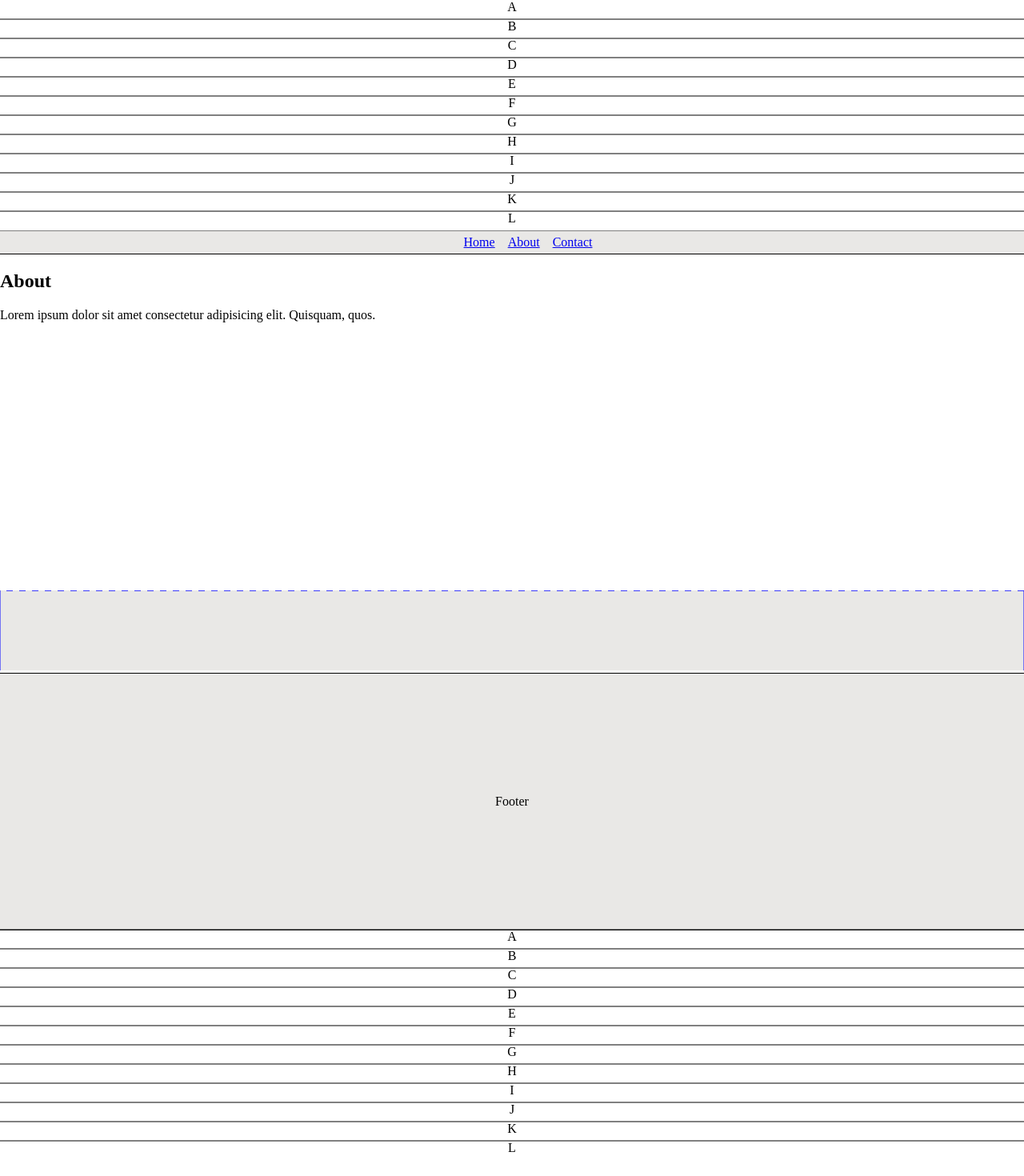
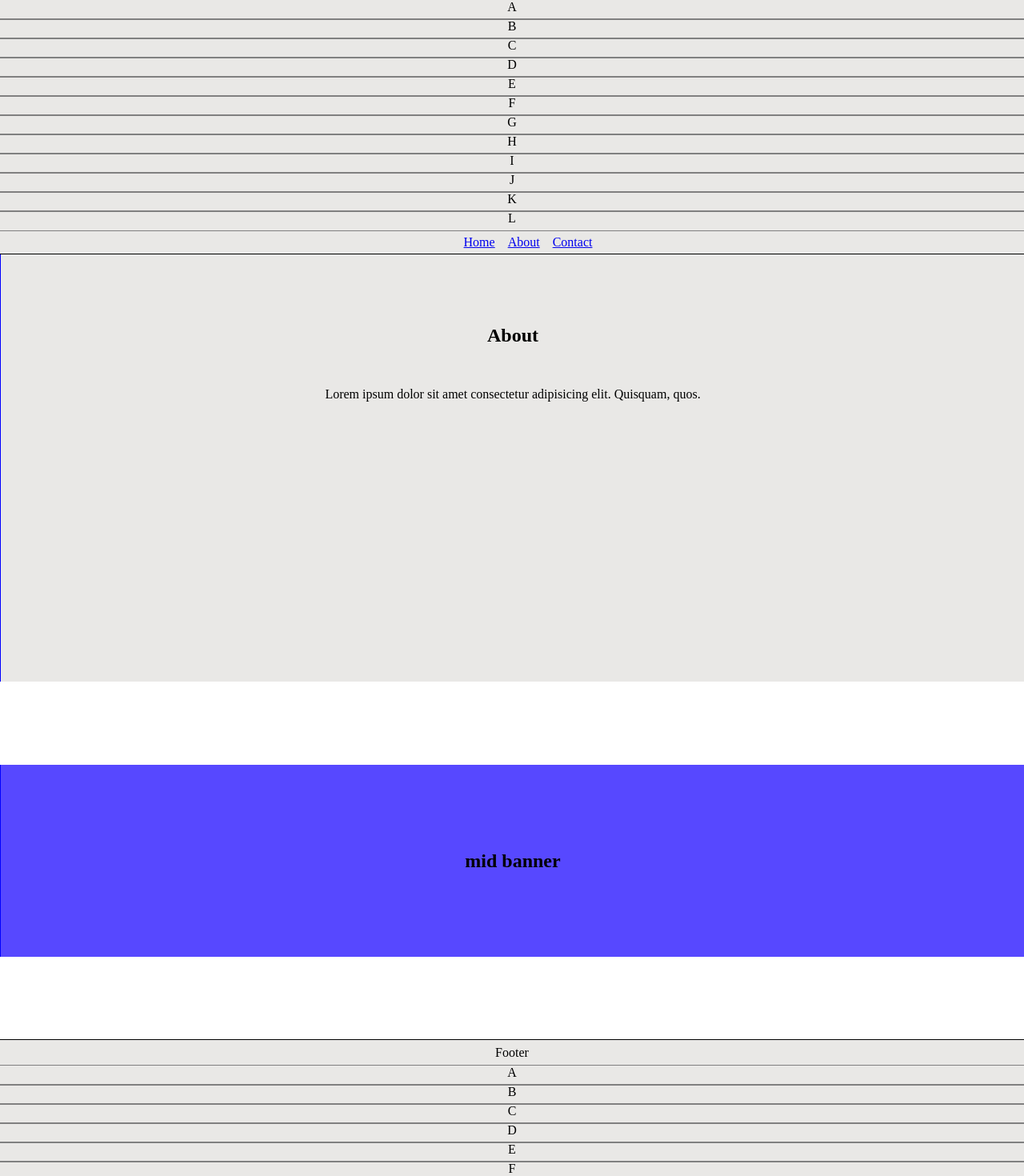
Before and after one commit to devtoti/blueprint, a SvelteKit app: page /about in a window 1280 px wide. Shown: the top 1470 px of the page at 80% size. Built offline with nearby package versions, Linux system fonts and the light colour scheme.

Commit message:
Style subsections with midbanner

```diff
--- a/src/lib/components/Footer.svelte
+++ b/src/lib/components/Footer.svelte
@@ -1,23 +1,15 @@
 <script lang="ts">
   import HorizontalAxes from "./HorizontalAxes.svelte";
-  import DividerTrapezoid from "./DividerTrapezoid.svelte";
-  import { GRID } from "$lib/utils/gridData";
+
   let { window } = $props();
-  let isMobile = $derived(window.width <= 464);
-  let grid = $derived(GRID());
 </script>
 
-<DividerTrapezoid
-  width={window.width}
-  y={isMobile ? 16 : 100}
-  w={isMobile ? 16 : grid.getColumnsDistance(1) + grid.gap * 2.5}
-  startEnd={1}
-  invert
-/>
 <footer class="footer">
-  <p>Footer</p>
+  <article class="footer-container">
+    <p>Footer</p>
+  </article>
+  <HorizontalAxes width={window.width} height={window.height} />
 </footer>
-<HorizontalAxes width={window.width} height={window.height} />
 
 <style>
   * {
@@ -32,10 +24,18 @@
     justify-content: center;
     align-items: center;
     flex-direction: column;
-    background-color: #e9e8e6;
+    background-color: #c2c2c2;
     padding: 0;
     outline: 1px solid #000;
     height: 40svh;
     grid-column: 2 / -2;
   }
+  .footer-container {
+    height: 100%;
+    width: 100%;
+    background-color: #e9e8e6;
+    display: flex;
+    align-items: center;
+    justify-content: center;
+  }
 </style>
--- a/src/lib/components/HorizontalAxes.svelte
+++ b/src/lib/components/HorizontalAxes.svelte
@@ -39,7 +39,7 @@
 
 <style>
   ul {
-    grid-column: 2 / -2;
+    grid-column: 1 / -1;
     width: 100%;
     list-style: none;
     margin: 0;
@@ -51,6 +51,7 @@
     width: 100%;
     text-align: center;
     outline: 1px solid gray;
+    background-color: #e9e8e6;
   }
   ul:last-child {
     grid-column-end: -2;
--- a/src/lib/components/Navbar.svelte
+++ b/src/lib/components/Navbar.svelte
@@ -3,8 +3,9 @@
   let { window } = $props();
 </script>
 
+<nav>
   <HorizontalAxes width={window.width} height={window.height} />
-<nav>
+  <article class="nav-container">
     <ul class="nav-links">
       <li>
         <a href="/">Home</a>
@@ -16,26 +17,39 @@
         <a href="/contact">Contact</a>
       </li>
     </ul>
+  </article>
 </nav>
 
 <style>
   nav {
     padding-bottom: 1rem;
-    height: 28px;
-    display: flex;
+    height: 52px;
     justify-content: space-between;
     flex-direction: column;
+    background-color: #c2c2c2;
+    padding: 0;
+    position: sticky;
+    top: 0;
+    z-index: 100;
+  }
+  .nav-container {
+    height: 28px;
+    grid-column: 1 / -1;
+    width: 100%;
+    display: grid;
+    place-items: center;
+    justify-content: center;
     background-color: #e9e8e6;
-    padding: 0;
     border-bottom: 1px solid #000;
     border-top: 1px solid #000;
   }
   ul.nav-links {
-    grid-column: 2 / -2;
     list-style: none;
+    align-self: center;
+    justify-self: center;
+    width: 100%;
     gap: 1rem;
     margin: auto;
     display: flex;
-    justify-content: space-between;
   }
 </style>
--- a/src/routes/about/+page.svelte
+++ b/src/routes/about/+page.svelte
@@ -1,12 +1,70 @@
+<script lang="ts">
+  import DividerTrapezoid from "$lib/components/DividerTrapezoid.svelte";
+  import { getContext, onMount } from "svelte";
+  import LandingMidBanner from "$lib/components/LandingMidBanner.svelte";
+  import { GRID } from "$lib/utils/gridData";
+  let WINDOW: { width: number; height: number } = getContext("WINDOW");
+  let isMobile = $derived(WINDOW.width <= 464);
+  let grid = $state(GRID());
+  onMount(() => {
+    grid = GRID();
+    window.addEventListener("resize", () => {
+      grid = GRID();
+    });
+    return () => {
+      window.removeEventListener("resize", () => {});
+    };
+  });
+</script>
+
+<main>
   <section class="about-page">
     <h1>About</h1>
     <p>
       Lorem ipsum dolor sit amet consectetur adipisicing elit. Quisquam, quos.
     </p>
   </section>
+  <DividerTrapezoid
+    width={WINDOW.width}
+    y={isMobile ? 16 : 100}
+    w={isMobile ? 16 : grid.getColumnsDistance(1) + grid.gap * 2.5}
+    startEnd={1}
+  />
+  <section class="mid-banner-container">
+    <LandingMidBanner />
+  </section>
+  <DividerTrapezoid
+    width={WINDOW.width}
+    y={isMobile ? 16 : 100}
+    w={isMobile ? 16 : grid.getColumnsDistance(1) + grid.gap * 2.5}
+    startEnd={1}
+    invert
+  />
+</main>
 
 <style>
+  section {
+    border: 1.5px solid blue;
+    background-color: #e9e8e6;
+    border-top: 0;
+    border-bottom: 0;
+    grid-column: 1 / -1;
+    width: 100%;
+    display: flex;
+    flex-direction: column;
+    gap: 1rem;
+    align-items: center;
+    justify-content: center;
+  }
   .about-page {
-    min-height: 50svh;
+    min-height: 100svh;
+  }
+  .mid-banner-container {
+    grid-column: 2 / -2;
+  }
+  @media (min-width: 464px) {
+    .mid-banner-container {
+      grid-column: 3 / -3;
+    }
   }
 </style>
--- a/src/routes/contact/+page.svelte
+++ b/src/routes/contact/+page.svelte
@@ -1,15 +1,70 @@
 <script lang="ts">
+  import DividerTrapezoid from "$lib/components/DividerTrapezoid.svelte";
+  import { getContext, onMount } from "svelte";
+  import LandingMidBanner from "$lib/components/LandingMidBanner.svelte";
+  import { GRID } from "$lib/utils/gridData";
+  let WINDOW: { width: number; height: number } = getContext("WINDOW");
+  let isMobile = $derived(WINDOW.width <= 464);
+  let grid = $state(GRID());
+  onMount(() => {
+    grid = GRID();
+    window.addEventListener("resize", () => {
+      grid = GRID();
+    });
+    return () => {
+      window.removeEventListener("resize", () => {});
+    };
+  });
 </script>
 
+<main>
   <section class="contact-page">
     <h1>Contact</h1>
     <p>
       Lorem ipsum dolor sit amet consectetur adipisicing elit. Quisquam, quos.
     </p>
   </section>
+  <DividerTrapezoid
+    width={WINDOW.width}
+    y={isMobile ? 16 : 100}
+    w={isMobile ? 16 : grid.getColumnsDistance(1) + grid.gap * 2.5}
+    startEnd={1}
+  />
+  <section class="mid-banner-container">
+    <LandingMidBanner />
+  </section>
+  <DividerTrapezoid
+    width={WINDOW.width}
+    y={isMobile ? 16 : 100}
+    w={isMobile ? 16 : grid.getColumnsDistance(1) + grid.gap * 2.5}
+    startEnd={1}
+    invert
+  />
+</main>
 
 <style>
+  section {
+    border: 1.5px solid blue;
+    background-color: #e9e8e6;
+    border-top: 0;
+    border-bottom: 0;
+    grid-column: 1 / -1;
+    width: 100%;
+    display: flex;
+    flex-direction: column;
+    gap: 1rem;
+    align-items: center;
+    justify-content: center;
+  }
   .contact-page {
-    min-height: 50svh;
+    min-height: 100svh;
+  }
+  .mid-banner-container {
+    grid-column: 2 / -2;
+  }
+  @media (min-width: 464px) {
+    .mid-banner-container {
+      grid-column: 3 / -3;
+    }
   }
 </style>
```
Also changed, not shown: src/routes/+page.svelte (+4 -4 lines). Lines whose indentation alone changed are shown as unchanged.
